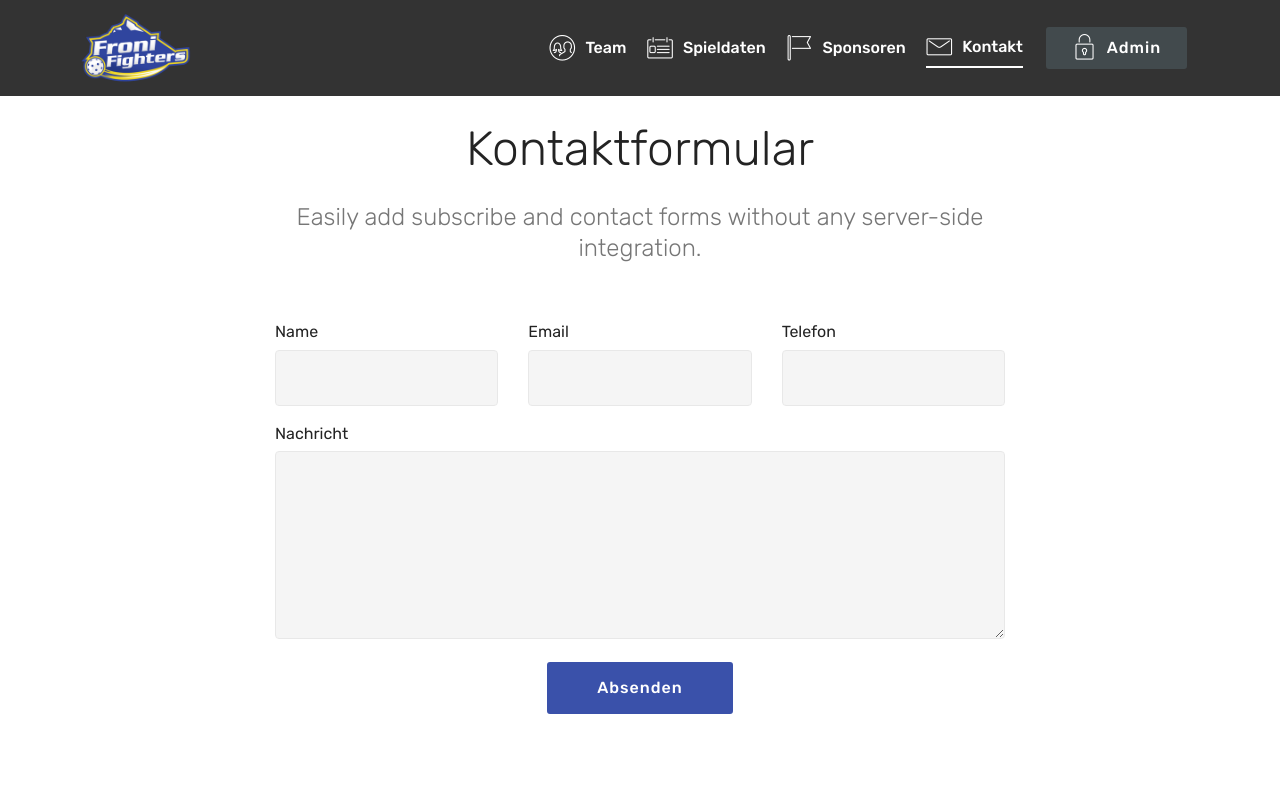
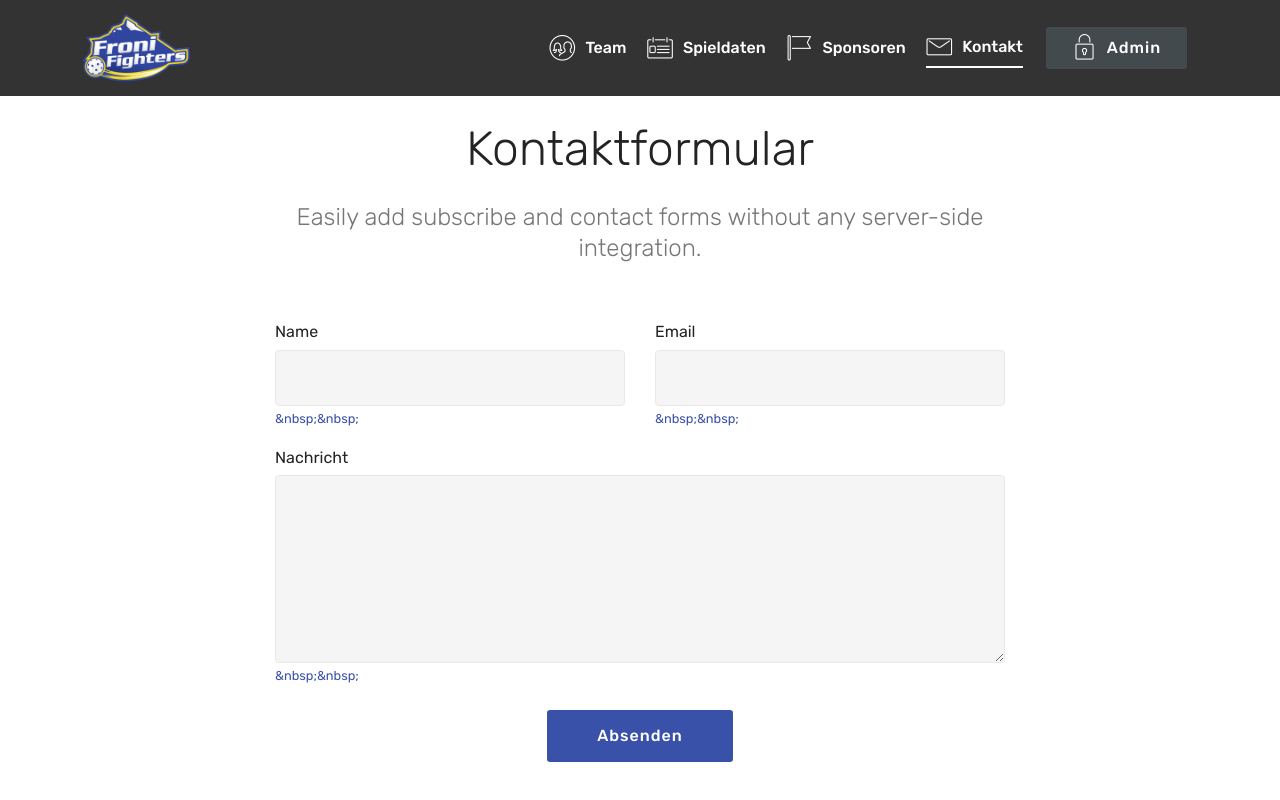
Before and after one commit to kistlers/ffm-frontend, an Angular app in the folder fronis-frontend/: page /kontakt in a window 1280 px wide. Shown: the top 800 px of the page. Built offline with nearby package versions, Linux system fonts and the light colour scheme.

Commit message:
form checker

```diff
--- a/fronis-frontend/src/app/app.module.ts
+++ b/fronis-frontend/src/app/app.module.ts
@@ -11,6 +11,7 @@ import { NewsComponent } from "./pages/news/news.component";
 import { AboutusComponent } from "./pages/aboutus/aboutus.component";
 import { KontaktComponent } from "./pages/kontakt/kontakt.component";
 import { SponsorenComponent } from "./pages/sponsoren/sponsoren.component";
+import { FormsModule, ReactiveFormsModule } from "@angular/forms";
 
 @NgModule({
   declarations: [
@@ -26,7 +27,9 @@ import { SponsorenComponent } from "./pages/sponsoren/sponsoren.component";
   ],
   imports: [
     BrowserModule,
-    AppRoutingModule
+    AppRoutingModule,
+    FormsModule,
+    ReactiveFormsModule
   ],
   providers: [],
   bootstrap: [AppComponent]
--- a/fronis-frontend/src/app/pages/kontakt/kontakt.component.html
+++ b/fronis-frontend/src/app/pages/kontakt/kontakt.component.html
@@ -13,44 +13,52 @@
   </div>
   <div class="container">
     <div class="row justify-content-center">
-      <div class="media-container-column col-lg-8" data-form-type="formoid">
-        <!---Formbuilder Form--->
-        <form action="https://mobirise.eu/" class="mbr-form form-with-styler" data-form-title="Mobirise Form"
-              method="POST"><input data-form-email="true" name="email" type="hidden"
-                                   value="p8IX2lsXSa2F2R6CLFVU1xkmNK3A1OkcINVMQ2PxX77syVAFV9TJF5nuX6mOgDeGMd+6WoxFFqJMdDLhmV/A8gzhQSXM59KznftS5OLOMz9ukeBw53kgUUFcMxJg+XSt">
+      <div class="media-container-column col-lg-8">
+        <form (ngSubmit)="onSubmit()" class="mbr-form form-with-styler"
+              [formGroup]="formGroup">
           <div class="row">
-            <div class="alert alert-success col-12" data-form-alert="" hidden="hidden">Danke für deine
+            <div hidden="hidden" data-formclass="alert alert-success col-12">Herzlichen Dank für deine
               Kontaktaufnahme!
             </div>
-            <div class="alert alert-danger col-12" data-form-alert-danger="" hidden="hidden">
+            <div hidden="hidden" class="alert alert-danger col-12">
             </div>
           </div>
           <div class="dragArea row">
-            <div class="col-md-4  form-group" data-for="name">
-              <label class="form-control-label mbr-fonts-style display-7" for="name-form1-m">Name</label>
-              <input class="form-control display-7" data-form-field="Name" id="name-form1-m" name="name"
-                     required="required"
-                     type="text">
+            <div class="col-md-6  form-group" data-for="name">
+              <label for="name-form1-m" class="form-control-label mbr-fonts-style display-7">Name</label>
+              <input type="text" name="name" required="required" class="form-control display-7"
+                     id="name-form1-m" formControlName="name">
+              <small
+                class="text-danger">{{isNameInvalid() && name.errors?.required ? "Name darf nicht leer sein" : "&nbsp;"}}</small>
+              <small
+                class="text-danger">{{isNameInvalid() && name.errors?.pattern ? "Bitte geben Sie einen gültigen Namen an" : "&nbsp;"}}</small>
             </div>
-            <div class="col-md-4  form-group" data-for="email">
-              <label class="form-control-label mbr-fonts-style display-7" for="email-form1-m">Email</label>
-              <input class="form-control display-7" data-form-field="Email" id="email-form1-m" name="email"
-                     required="required" type="email">
+            <div class="col-md-6  form-group" data-for="email">
+              <label for="email-form1-m" class="form-control-label mbr-fonts-style display-7">Email</label>
+              <input [class.is-invalid]="email.invalid && email.touched" type="email" name="email" required="required"
+                     class="form-control display-7" id="email-form1-m" formControlName="email">
+              <small
+                class="text-danger">{{isEmailInvalid() && email.errors?.required ? "Email darf nicht leer sein" : "&nbsp;"}}</small>
+              <small
+                class="text-danger">{{isEmailInvalid() && email.errors?.pattern ? "Bitte geben Sie eine gültige E-Mail-Adresse an" : "&nbsp;"}}</small>
             </div>
-            <div class="col-md-4  form-group" data-for="phone">
-              <label class="form-control-label mbr-fonts-style display-7" for="phone-form1-m">Telefon</label>
-              <input class="form-control display-7" data-form-field="Phone" id="phone-form1-m" name="phone" type="tel">
+
+            <div data-for="message" class="col-md-12 form-group">
+              <label for="message-form1-m" class="form-control-label mbr-fonts-style display-7">Nachricht</label>
+              <textarea name="message" required="required" class="form-control display-7"
+                        id="message-form1-m" formControlName="message"></textarea>
+              <small
+                class="text-danger">{{isMessageInvalid() && message.errors?.required ? "Nachricht darf nicht leer sein" : "&nbsp;"}}</small>
+              <small
+                class="text-danger">{{isMessageInvalid() && message.errors?.pattern ? "Bitte geben Sie eine gültige Nachricht ein" : "&nbsp;"}}</small>
             </div>
-            <div class="col-md-12 form-group" data-for="message">
-              <label class="form-control-label mbr-fonts-style display-7" for="message-form1-m">Nachricht</label>
-              <textarea class="form-control display-7" data-form-field="Message" id="message-form1-m"
-                        name="message"></textarea>
-            </div>
+
             <div class="col-md-12 input-group-btn align-center">
-              <button class="btn btn-primary btn-form display-4" type="submit">Absenden</button>
+              <button type="submit" class="btn btn-primary btn-form display-4" [disabled]="submitDisabled()">Absenden
+              </button>
             </div>
           </div>
-        </form><!---Formbuilder Form--->
+        </form>
       </div>
     </div>
   </div>
--- a/fronis-frontend/src/app/pages/kontakt/kontakt.component.ts
+++ b/fronis-frontend/src/app/pages/kontakt/kontakt.component.ts
@@ -1,4 +1,5 @@
 import { Component, OnInit } from "@angular/core";
+import { FormControl, FormGroup, Validators } from "@angular/forms";
 
 @Component({
   selector: "app-kontakt",
@@ -7,9 +8,55 @@ import { Component, OnInit } from "@angular/core";
 })
 export class KontaktComponent implements OnInit {
 
+  public submitPressed = false;
+
+  public formGroup = new FormGroup({
+    name: new FormControl("", [
+      Validators.required,
+      Validators.pattern(/^.*[a-z0-9]+.*$/)]),
+    email: new FormControl("", [
+      Validators.required,
+      Validators.pattern(/^[a-z0-9._%+-]+@[a-z0-9.-]+\.[a-z]{2,4}$/)]),
+    message: new FormControl("", [
+      Validators.required,
+      Validators.pattern(/^.*[a-z0-9]+.*$/)]),
+  });
+
+  get name() {
+    return this.formGroup.get("name");
+  }
+
+  get email() {
+    return this.formGroup.get("email");
+  }
+
+  get message() {
+    return this.formGroup.get("message");
+  }
+
+  public isNameInvalid() {
+    return (this.name.invalid && this.name.touched) || (this.name.invalid && this.submitPressed) || this.name.dirty;
+  }
+
+  public isEmailInvalid() {
+    return (this.email.invalid && this.email.touched) || (this.email.invalid && this.submitPressed) || this.email.dirty;
+  }
+
+  public isMessageInvalid() {
+    return (this.message.invalid && this.message.touched) || (this.message.invalid && this.submitPressed) || this.message.dirty;
+  }
+
+  public submitDisabled() {
+    return false;
+  }
+
   constructor() { }
 
   ngOnInit(): void {
   }
 
+  onSubmit(): void {
+    this.submitPressed = true;
+    console.log(`to submit: ${this.name.value}, ${this.email.value}, ${this.message.value}`);
+  }
 }
```
